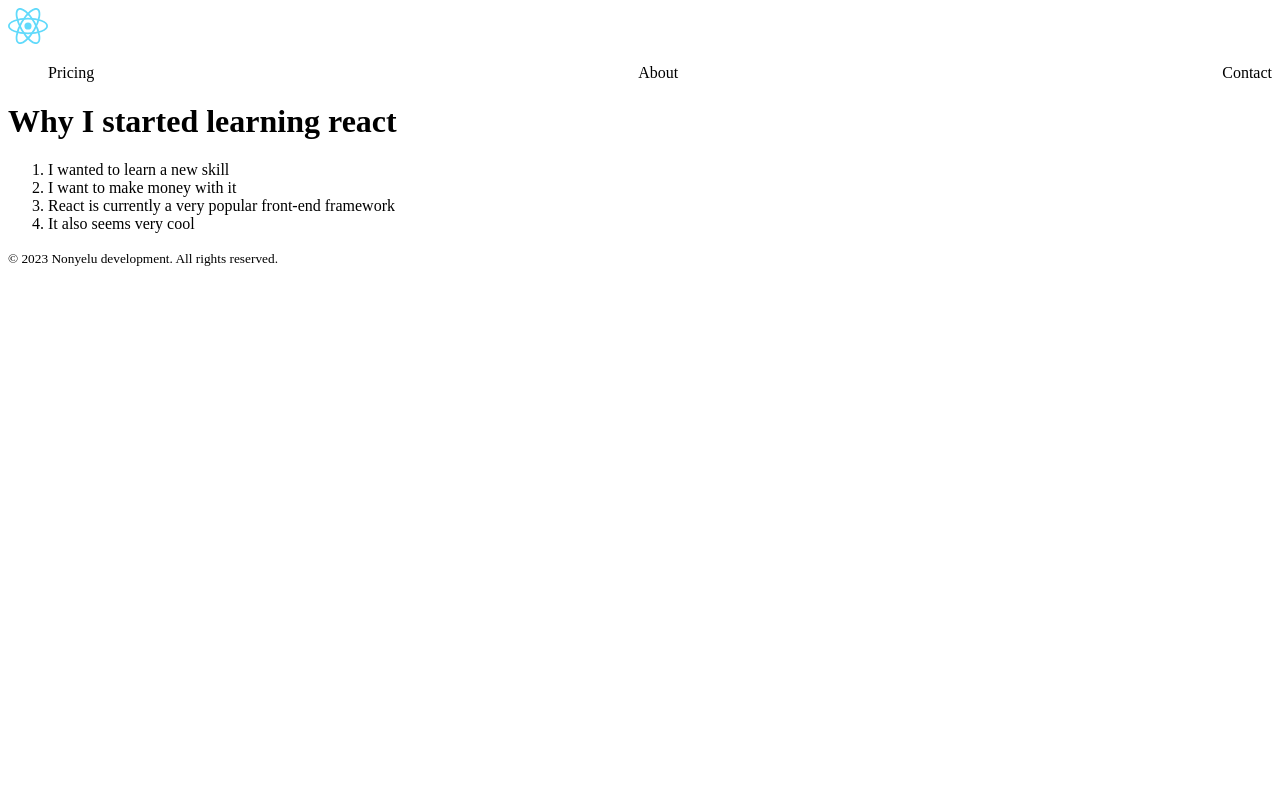
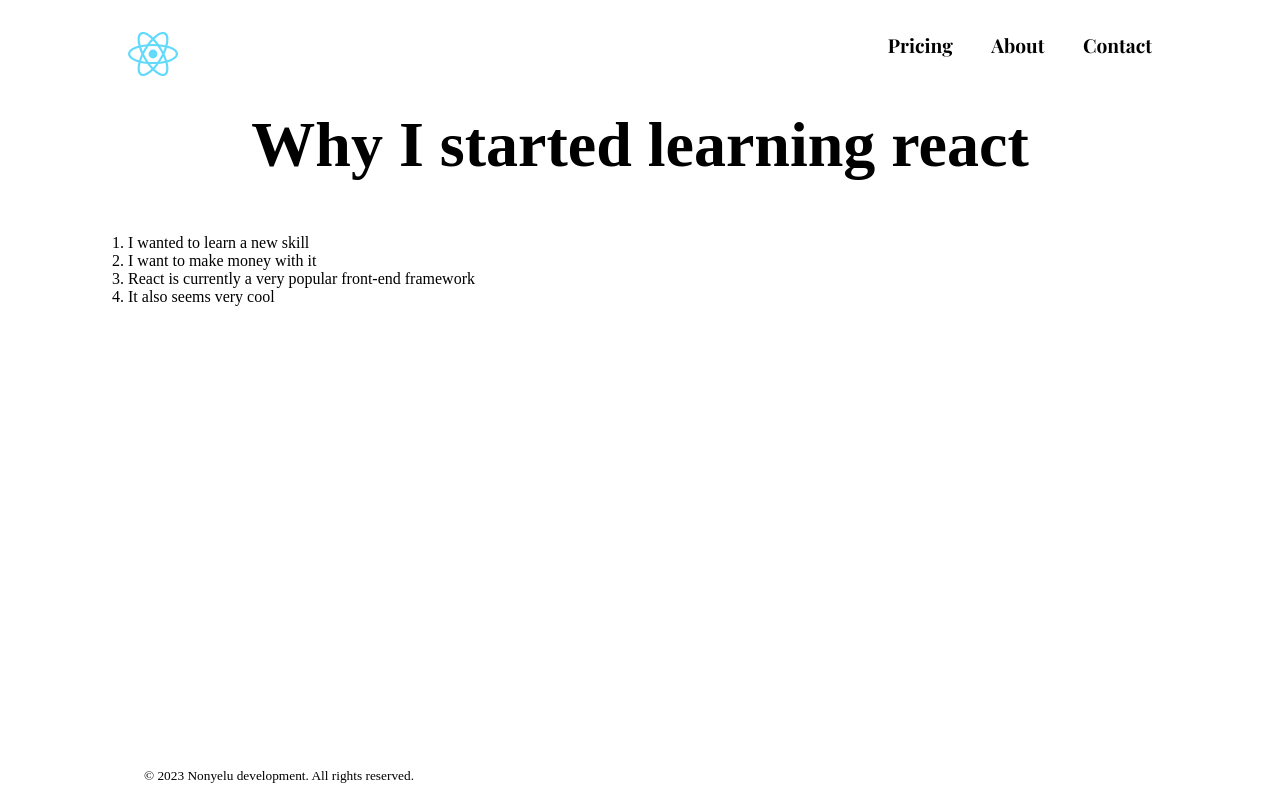
Before and after one commit to samuelnonyelu/react-app, a React app: page / in a window 1280 px wide. Built offline with nearby package versions, Linux system fonts and the light colour scheme; a web font is replaced by a local one.

Commit message:
style changes

```diff
--- a/src/index.js
+++ b/src/index.js
@@ -7,8 +7,8 @@ function Header(){
     return(
         <>
             <header>
-                <nav>
-                    <img src={logo} alt="react logo" style={{ width: '40px'}}/>
+                <nav className="nav--main">
+                    <img src={logo} className="img-logo" alt="react logo"/>
                     <ul className="nav-items">
                         <li>Pricing</li>
                         <li>About</li>
@@ -22,7 +22,7 @@ function Header(){
 function MainContent(){
     return(
         <>
-            <h1>Why I started learning react</h1>
+            <h1 className="header">Why I started learning react</h1>
             <ol>
                 <li>I wanted to learn a new skill</li>
                 <li>I want to make money with it</li>
@@ -36,7 +36,7 @@ function MainContent(){
 function Footer(){
     return(
         <>
-            <footer>
+            <footer className="footer">
                 <small>© 2023 Nonyelu development. All rights reserved.</small>
             </footer>
         </>
--- a/src/styles.css
+++ b/src/styles.css
@@ -1,5 +1,42 @@
+@import url('https://fonts.googleapis.com/css2?family=Playfair+Display:wght@700&display=swap');
+@import url('https://fonts.googleapis.com/css2?family=Aboreto&display=swap');
+
+*{
+    box-sizing: border-box;
+    padding: 0;
+    margin: 0;
+}
+#root{
+    width: 80%;
+    margin: 0 auto;
+}
+
+.nav--main{
+    display: flex;
+    justify-content: space-between;
+    margin: 2em 0;
+}
 .nav-items{
     list-style: none;
     display: flex;
-    justify-content: space-between;
+    padding: 0;
 }
+.nav-items > *{
+    margin-left: 2em;
+    font-family: 'Playfair Display', serif;
+    font-size: 1.2em;
+}
+.img-logo{
+    width: 50px;
+}
+.header{
+    font-size: 4em;
+    font-family: 'Aboreto', cursive;
+    text-align: center;
+    margin-bottom: 0.8em;
+}
+.footer{
+    position: fixed;
+    bottom: 0;
+    padding: 1em;
+}
```
